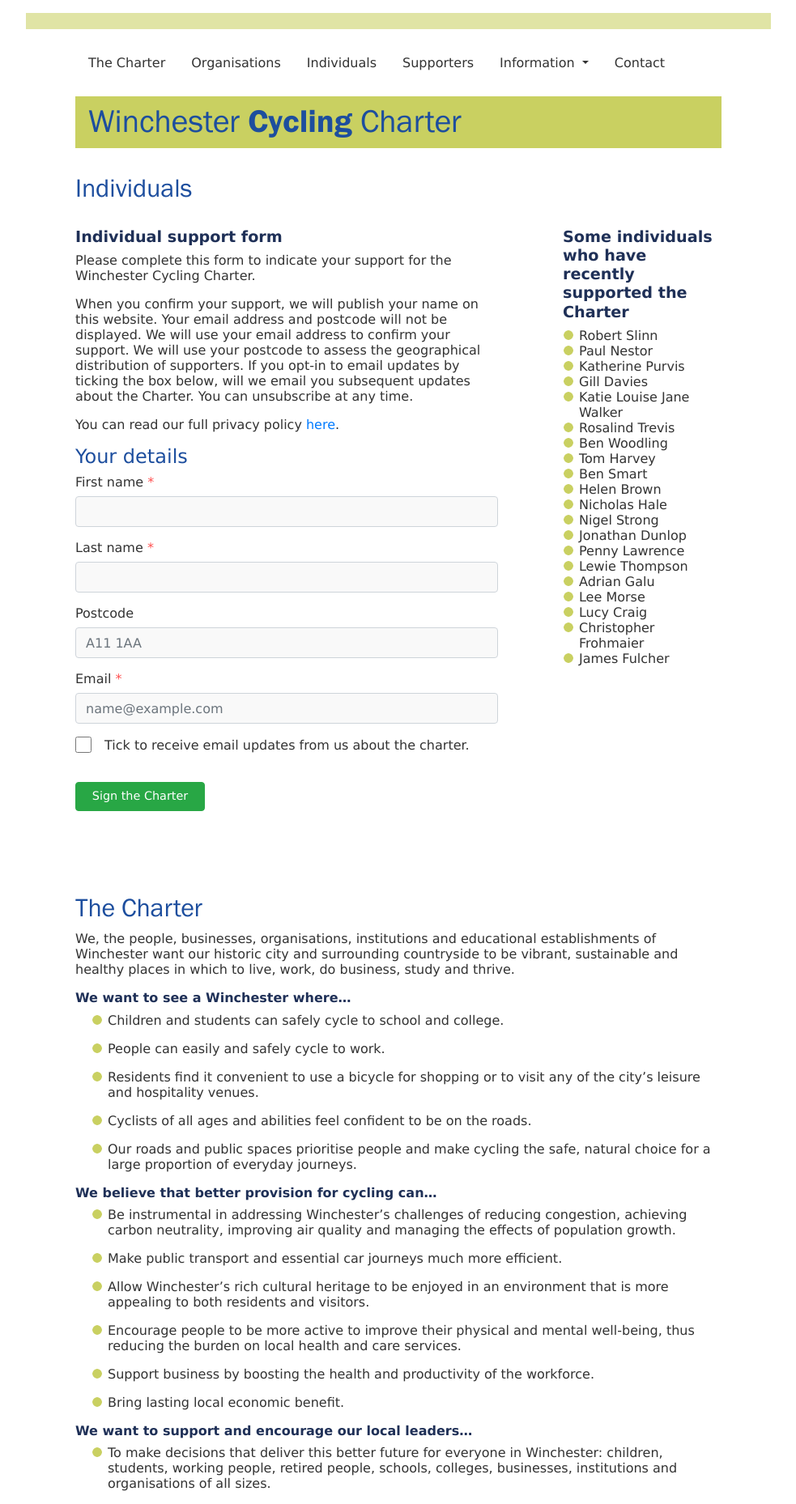
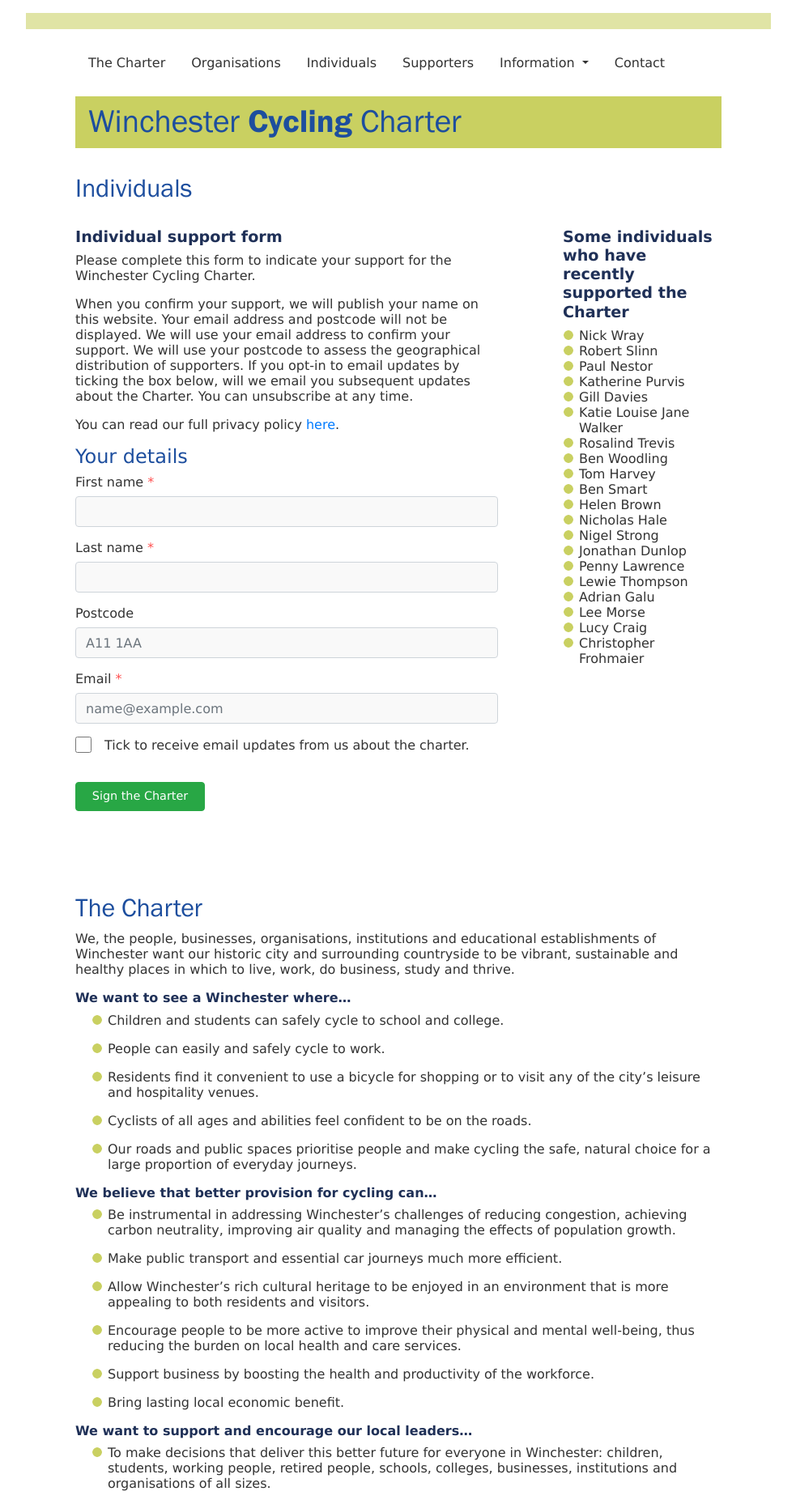
Before and after one commit to winchestercyclingcharter/winchestercyclingcharter.github.io, a Jekyll site: the page built from ind-page.md, in a window 1280 px wide. Shown: the whole page at 81% size, without its empty margins (148-1131 px from the left). Built offline with Jekyll 4.4.1, drawn with Linux system fonts in a browser that asks for light colours; nearby versions of some CDN libraries.

Commit message:
Update people.yml

```diff
--- a/_data/people.yml
+++ b/_data/people.yml
@@ -857,3 +857,4 @@ people:
 - { lastname: Purvis, firstname: Katherine, dt: 20231031-203008-741537 }
 - { lastname: Nestor, firstname: Paul, dt: 20240116-105915-228668 }
 - { lastname: Slinn, firstname: Robert, dt: 20240328-181852-202602 }
+- { lastname: Wray, firstname: Nick, dt: 20240508-113954-919759 }
```
